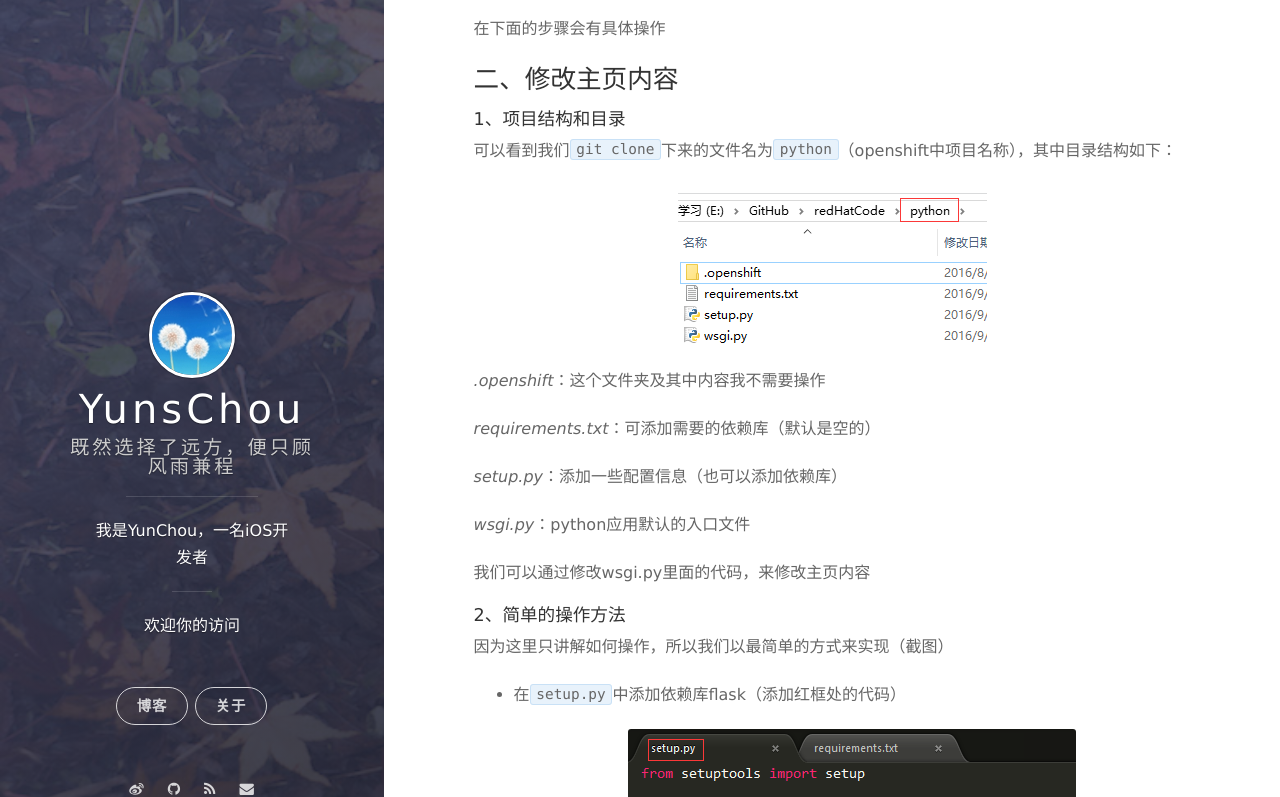
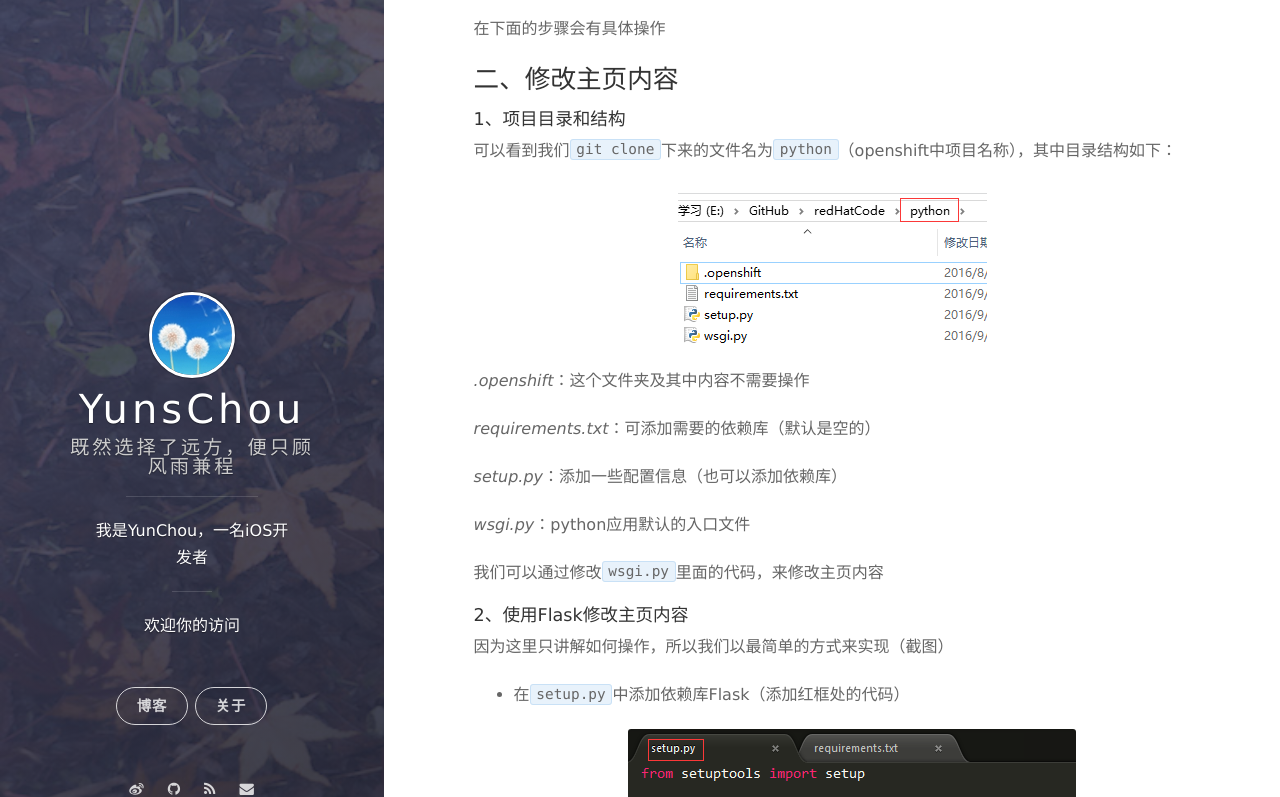
Before and after one commit to YunsChou/Yuns.github.io, a Jekyll site: the page built from _posts/2016-09-10-openshift-guide-3.md, in a window 1280 px wide and 1400 px high, scrolled down 920 px. Shown: the part 151-948 px from the top of the window. Built offline with Jekyll 4.4.1, drawn with Linux system fonts in a browser that asks for light colours; nearby versions of some CDN libraries; Markdown is read by kramdown in place of the engine named in the settings; comment, search, counter and statistics services are not loaded; some of the changed text lies outside the part shown.

Commit message:
fix bugs

````diff
--- a/_posts/2016-09-10-openshift-guide-3.md
+++ b/_posts/2016-09-10-openshift-guide-3.md
@@ -1,17 +1,13 @@
 ---
 layout: post
-title: 【openshift-3】添加flask等第三方库+部署自己的应用
+title: 【openshift-3】添加Flask等第三方库+部署自己的应用
 date: 2016-09-10 19:00:00
 tags: openshift
 ---
 
-### 一、添加flask依赖
-
-
+### 一、添加Flask依赖
 
 #### 1、准备git基本知识
-
-
 
 进入openshift中我们创建好的应用
 
@@ -21,19 +17,11 @@ tags: openshift
 
 我们的操作只需要基础的git知识，如何使用git，请学习：[Pro Git（中文版）](http://git.oschina.net/progit/)
 
-
-
-#### 2、什么是flask
-
-
+#### 2、什么是Flask
 
 Flask是一个使用Python编写的轻量级Web应用框架，详细请参考：[ Flask 文档（中文版）](http://www.pythondoc.com/flask/index.html)
 
-
-
 #### 3、为应用添加第三方依赖库
-
-
 
 依赖关系可以被添加到Python应用程序下的requirements.txt或setup.py中
 
@@ -51,21 +39,15 @@ install_requires=['Flask>=0.10.1']
 
 在下面的步骤会有具体操作
 
-
-
 ### 二、修改主页内容
 
-
-
-#### 1、项目结构和目录
-
-
+#### 1、项目目录和结构
 
 可以看到我们`git clone`下来的文件名为`python`（openshift中项目名称），其中目录结构如下：
 
 ![img](/assets/images/2016/openshift-guide-3-2.png)
 
-*.openshift*：这个文件夹及其中内容我不需要操作
+*.openshift*：这个文件夹及其中内容不需要操作
 
 *requirements.txt*：可添加需要的依赖库（默认是空的）
 
@@ -73,17 +55,13 @@ install_requires=['Flask>=0.10.1']
 
 *wsgi.py*：python应用默认的入口文件
 
-我们可以通过修改wsgi.py里面的代码，来修改主页内容
+我们可以通过修改`wsgi.py`里面的代码，来修改主页内容
 
-
-
-#### 2、简单的操作方法
-
-
+#### 2、使用Flask修改主页内容
 
 因为这里只讲解如何操作，所以我们以最简单的方式来实现（截图）
 
-* 在`setup.py`中添加依赖库flask（添加红框处的代码）
+* 在`setup.py`中添加依赖库Flask（添加红框处的代码）
 
   ![img](/assets/images/2016/openshift-guide-3-3.png)
 
@@ -100,11 +78,7 @@ install_requires=['Flask>=0.10.1']
   ![img](/assets/images/2016/openshift-guide-3-6.png)
 
 
-
-
 ### 三、部署到OpenShift
-
-
 
 ```
 git add -A
````
Also changed, not shown: _posts/2016-08-30-openshift-guide-1.md (+0 -26 lines).
